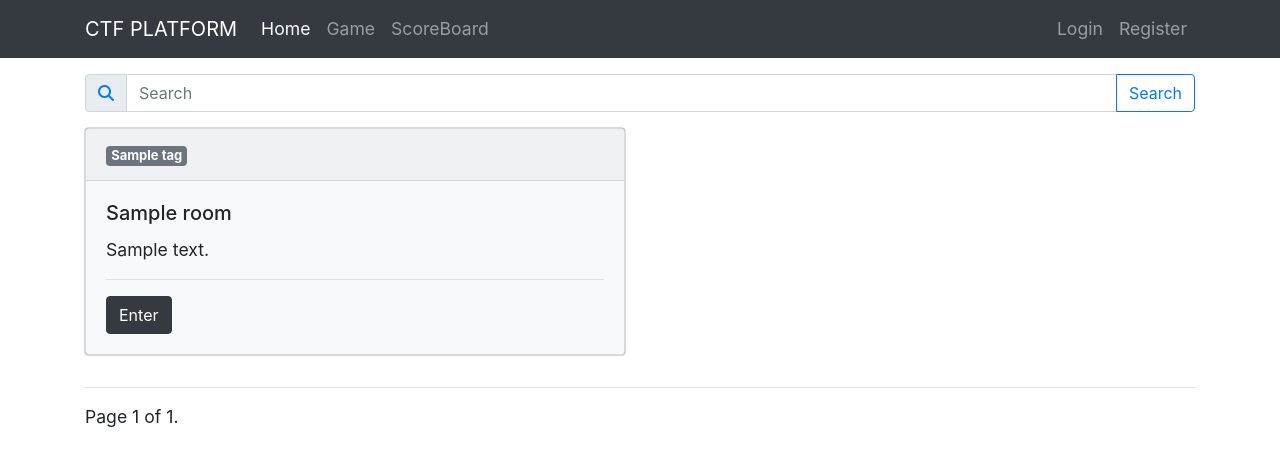
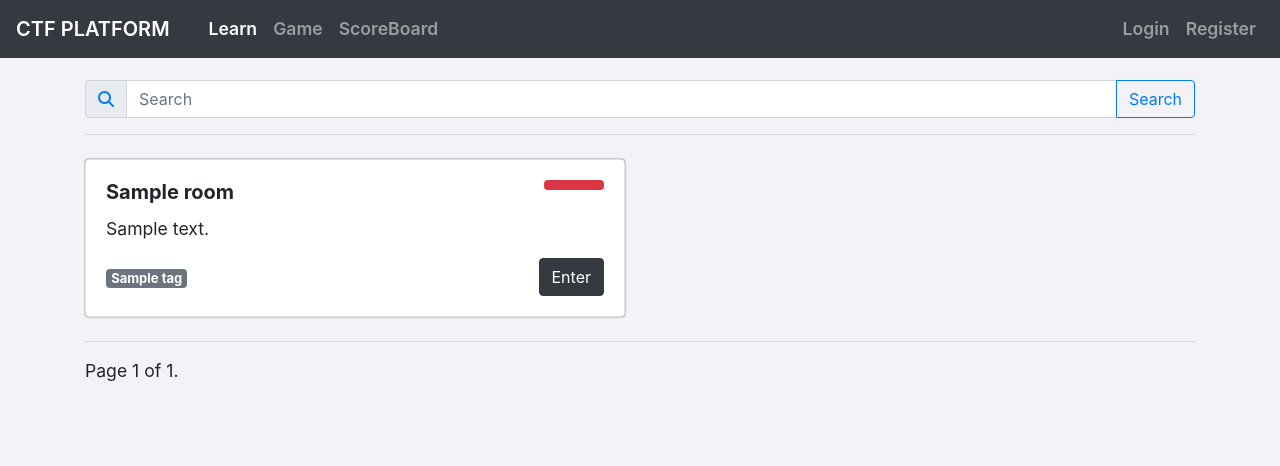
Before and after one commit to NirushaaaR/CTF-platform-final-project, a Django app: page / in a window 1280 px wide. Shown: the top 466 px of the page. Run offline with Django 3.2, Linux system fonts and the light colour scheme; tables that the repository leaves empty hold one stand-in row (values such as "Sample post"); parts of the project's set-up code (start-up, migrations or seed data) failed here and were passed over; some libraries are stand-ins or nearby versions; some web fonts are replaced.

Commit message:
decorate website

```diff
--- a/src/app/static/css/main.css
+++ b/src/app/static/css/main.css
@@ -1,6 +1,10 @@
 body {
     font-size: 1.1rem;
+    background-color: rgba(240,240,245,0.75);
 }
+
+/*#20293C background object
+#2F3B52 background input*/
 
 .box-shadow {
     -webkit-box-shadow: 0px 0px 1.5px 0px rgba(0,0,0,0.75);
@@ -38,3 +42,23 @@ body {
   background-color: #212c42;
   color: white;
 }
+
+body {
+  padding-top: 80px; /*70px nabar height*/
+}
+
+.navbar-fixed-top {
+  position: fixed;
+  top: 0;
+  left: 0;
+  right: 0;
+  z-index: 1030;
+}
+
+.navbar-bg {
+  font-weight: 600;
+}
+
+h5.card-title {
+  font-weight: 700;
+}
--- a/src/settings/production.py
+++ b/src/settings/production.py
@@ -11,3 +11,8 @@ DEBUG = False
 #         },
 #     },
 # }
+
+# django security
+# for https only
+SESSION_COOKIE_SECURE = True
+CSRF_COOKIE_SECURE = True
--- a/src/templates/core/index.html
+++ b/src/templates/core/index.html
@@ -14,27 +14,35 @@
       </div>
     </div>
   </form>
+  <hr>
   {% if rooms %}
   <div class="row">
     {% for room in rooms %}
-    <div class="col-6">
-      <div class="card text-left my-3 bg-light {% if room.id in user_participated %}
+    <div class="col-sm-12 col-md-6">
+      <div class="card my-2 {% if room.id in user_participated %}
     {% if user_participated|get_dict_value:room.id %}
     border-success
     {% else %}
     border-warning
     {% endif %}
   {% endif %} box-shadow">
-        <div class="card-header">
-          {% include "partials/_room_tags.html" %}
-        </div>
         <div class="card-body">
-          <h5 class="card-title">{{room.title}}</h5>
-          <p class="card-text">{{room.preview}}</p>
-          <hr>
+          <div class="d-flex justify-content-between">
+            <h5 class="card-title">{{room.title}}</h5>
+              <div class="progress" style="width: 12%; height: 10px;">
+                <div class="progress-bar {% if room.difficulty <= 2 %}bg-success{% elif room.difficulty == 3 %}bg-warning{% else %}bg-danger{% endif %}" role="progressbar" style="width: {% widthratio room.difficulty 5 100 %}%" aria-valuenow="25" aria-valuemin="0" aria-valuemax="100"></div>
+              </div>
+          </div>
+          <p class="card-text">{{room.preview|truncatechars:50}}</p>
           <div class="d-flex align-items-center">
-            <a href="{{room.get_absolute_url}}" class="card-link btn btn-dark mr-auto">Enter</a>
-            {% if room.id in user_participated %}
+
+            <div class="tag mr-auto">
+              {% include "partials/_room_tags.html" %}
+            </div>
+
+            <a href="{{room.get_absolute_url}}" class="card-link btn btn-dark">Enter</a>
+
+            <!--{% if room.id in user_participated %}
             {% if user_participated|get_dict_value:room.id %}
             <div class="text-success">
               <i class="fas fa-check"></i> Completed
@@ -44,7 +52,7 @@
               <i class="far fa-circle"></i> Incomplete
             </div>
             {% endif %}
-            {% endif %}
+            {% endif %}-->
           </div>
         </div>
       </div>
--- a/src/templates/partials/_navbar.html
+++ b/src/templates/partials/_navbar.html
@@ -1,15 +1,14 @@
-<nav class="navbar navbar-expand-lg navbar-dark bg-dark mb-3">
-  <div class="container">
+<nav class="navbar navbar-expand-lg navbar-dark bg-dark navbar-bg navbar-fixed-top">
   <a class="navbar-brand" href="{% url 'index' %}">CTF PLATFORM</a>
   <button class="navbar-toggler" type="button" data-toggle="collapse" data-target="#navbarSupportedContent"
     aria-controls="navbarSupportedContent" aria-expanded="false" aria-label="Toggle navigation">
     <span class="navbar-toggler-icon"></span>
   </button>
-
   <div class="collapse navbar-collapse" id="navbarSupportedContent">
+  <div class="container">
       <ul class="navbar-nav mr-auto">
         <li class="nav-item {% if request.path == '/' %}active{% endif %}">
-          <a class="nav-link" href="{% url 'index' %}">Home</a>
+          <a class="nav-link" href="{% url 'index' %}">Learn</a>
         </li>
         <li class="nav-item {% if request.path == '/game/' %}active{% endif %}">
           <a class="nav-link" href="{% url 'game_index' %}">Game</a>
@@ -18,6 +17,7 @@
           <a href="{% url 'scoreboard' %}" class="nav-link">ScoreBoard</a>
         </li>
       </ul>
+  </div>
   <ul class="navbar-nav">
     {% if request.user.is_authenticated %}
     <li class="nav-item {% if request.path == '/profile/' %}active{% endif %}">
@@ -39,5 +39,4 @@
     {% endif %}
   </ul>
 </div>
-  </div>
 </nav>
--- a/src/templates/partials/_room_tags.html
+++ b/src/templates/partials/_room_tags.html
@@ -1,5 +1,3 @@
-<div class="room-tags">
-    {% for tag in room.tags.all %}
-    <a class="badge badge-secondary small-text" href="{{tag.get_absolute_url}}">{{tag}}</a>
-    {% endfor %}
-</div>
+{% for tag in room.tags.all %}
+<a class="badge badge-secondary small-text" href="{{tag.get_absolute_url}}">{{tag}}</a>
+{% endfor %}
```
Lines whose indentation alone changed are shown as unchanged.
